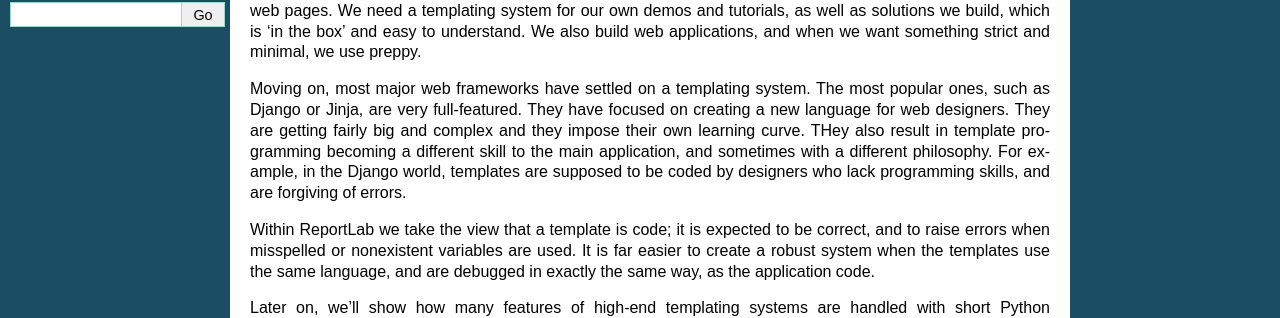
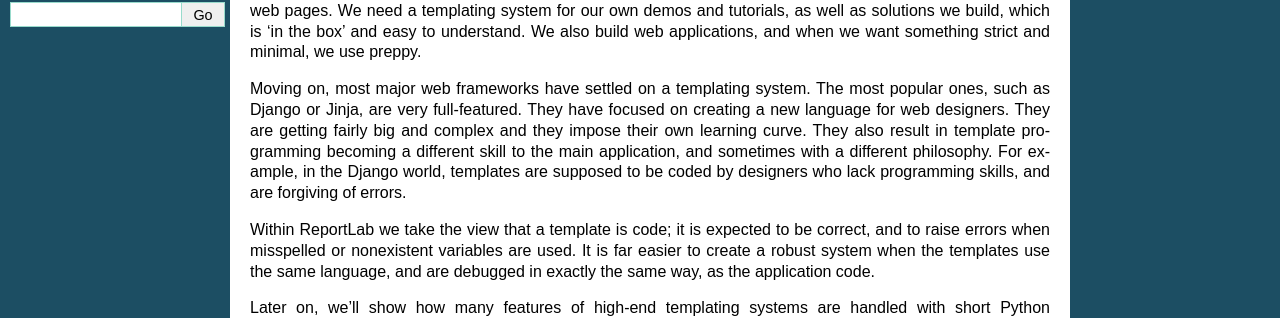
Before and after one commit to inniyah/preppy, a Sphinx documentation site: the page built from docs/index.rst, in a window 1280 px wide and 900 px high, scrolled down 508 px. Shown: the part 180-498 px from the top of the window. Built offline with Sphinx 7.4.7, drawn with Linux system fonts in a browser that asks for light colours; some of the changed text lies outside the part shown.

Commit message:
fixed a typo and a misplaced paragraph

```diff
--- a/docs/index.rst
+++ b/docs/index.rst
@@ -46,7 +46,7 @@
 Moving on, most major web frameworks have settled on a templating system. The
 most popular ones, such as Django or Jinja, are very full-featured.  They have
 focused on creating a new language for web designers.  They are getting fairly
-big and complex and they impose their own learning curve.  THey also result in
+big and complex and they impose their own learning curve.  They also result in
 template programming becoming a different skill to the main application, and
 sometimes with a different philosophy.  For example, in the Django world,
 templates are supposed to be coded by designers who lack programming skills,
```
Also changed, not shown: other parts of docs/index.rst (+2 -5 lines).
